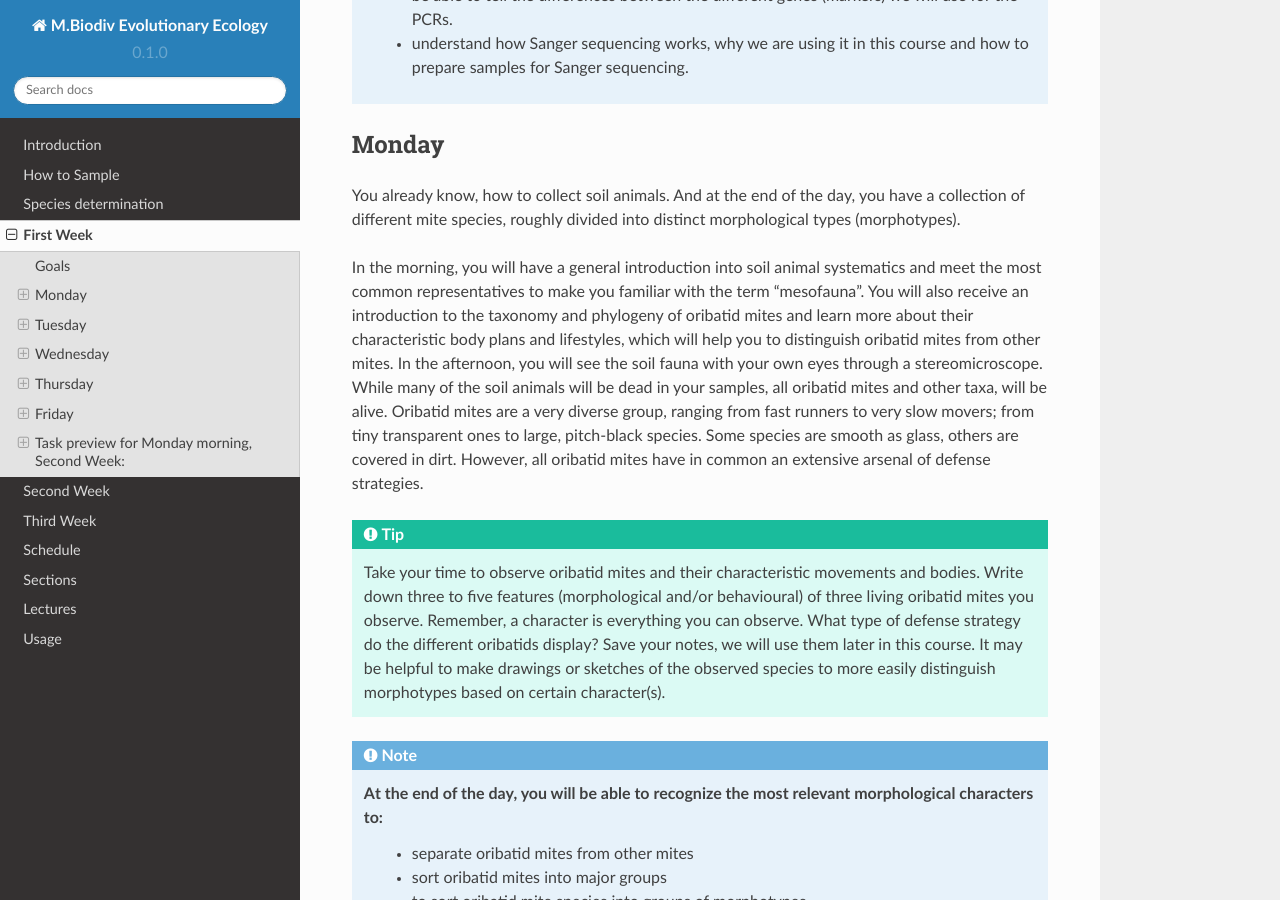
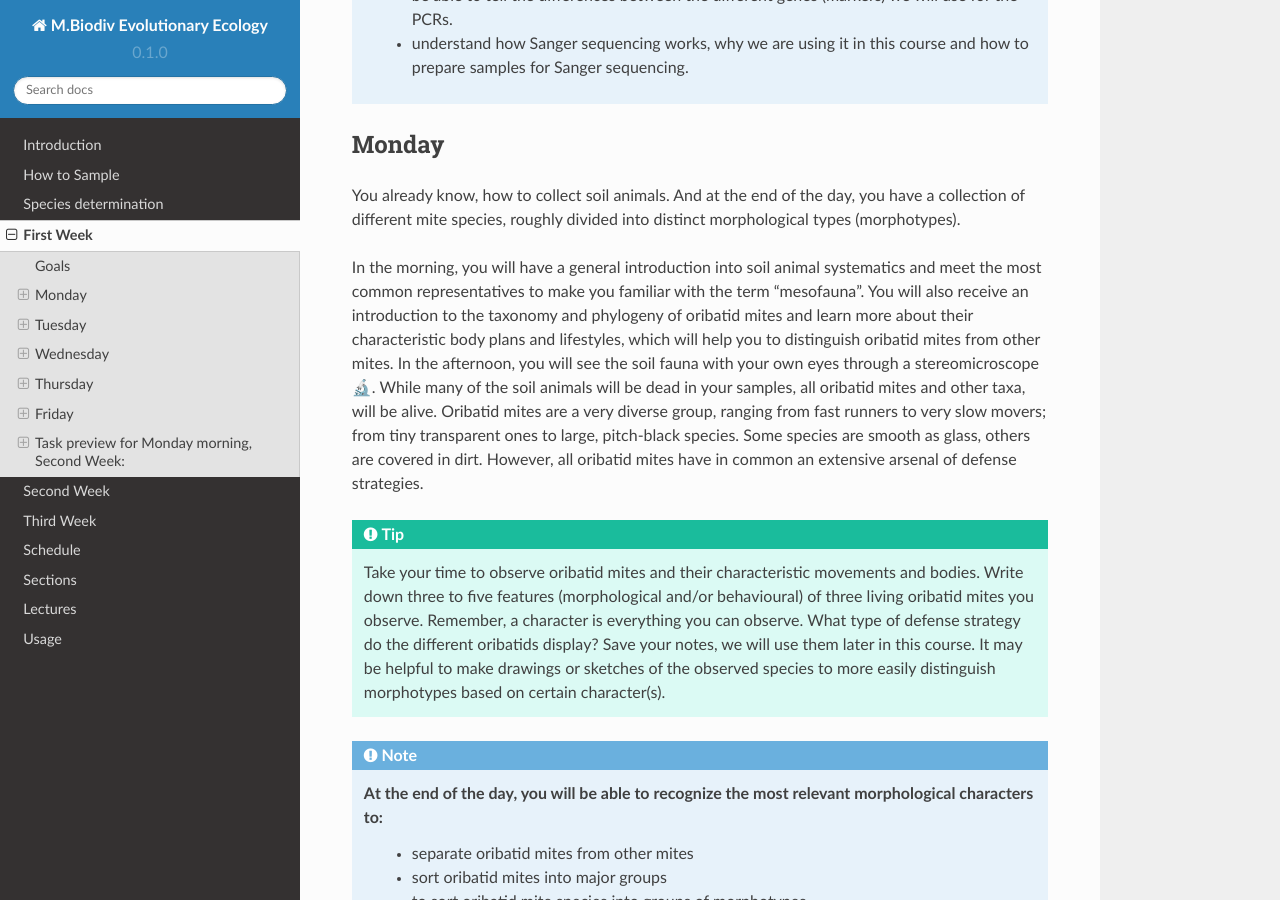
Before and after one commit to bheimbu/evolutionary_ecology, a Sphinx documentation site: the page built from docs/source/first_week.rst, in a window 1280 px wide and 900 px high, scrolled down 669 px. Built offline with Sphinx 7.4.7 and the Read the Docs theme 2.0.0, drawn with Linux system fonts in a browser that asks for light colours.

```diff
--- a/docs/source/first_week.rst
+++ b/docs/source/first_week.rst
@@ -24,7 +24,7 @@ You already know, how to collect soil animals. And at the end of the day, you ha
 
 In the morning, you will have a general introduction into soil animal systematics and meet the most common representatives to make you familiar with the term “mesofauna”.
 You will also receive an introduction to the taxonomy and phylogeny of oribatid mites and learn more about their characteristic body plans and lifestyles, which will help you to distinguish oribatid mites from other mites.
-In the afternoon, you will see the soil fauna with your own eyes through a stereomicroscope. While many of the soil animals will be dead in your samples, all oribatid mites and other taxa, will be alive. Oribatid mites are a very diverse group, ranging from fast runners to very slow movers; from tiny transparent ones to large, pitch-black species. Some species are smooth as glass, others are covered in dirt. However, all oribatid mites have in common an extensive arsenal of defense strategies.
+In the afternoon, you will see the soil fauna with your own eyes through a stereomicroscope🔬. While many of the soil animals will be dead in your samples, all oribatid mites and other taxa, will be alive. Oribatid mites are a very diverse group, ranging from fast runners to very slow movers; from tiny transparent ones to large, pitch-black species. Some species are smooth as glass, others are covered in dirt. However, all oribatid mites have in common an extensive arsenal of defense strategies.
 
 .. tip::
    Take your time to observe oribatid mites and their characteristic movements and bodies. Write down three to five features (morphological and/or behavioural) of three living oribatid mites you observe. Remember, a character is everything you can observe. What type of defense strategy do the different oribatids display? Save your notes, we will use them later in this course. It may be helpful to make drawings or sketches of the observed species to more easily distinguish morphotypes based on certain character(s).
```
